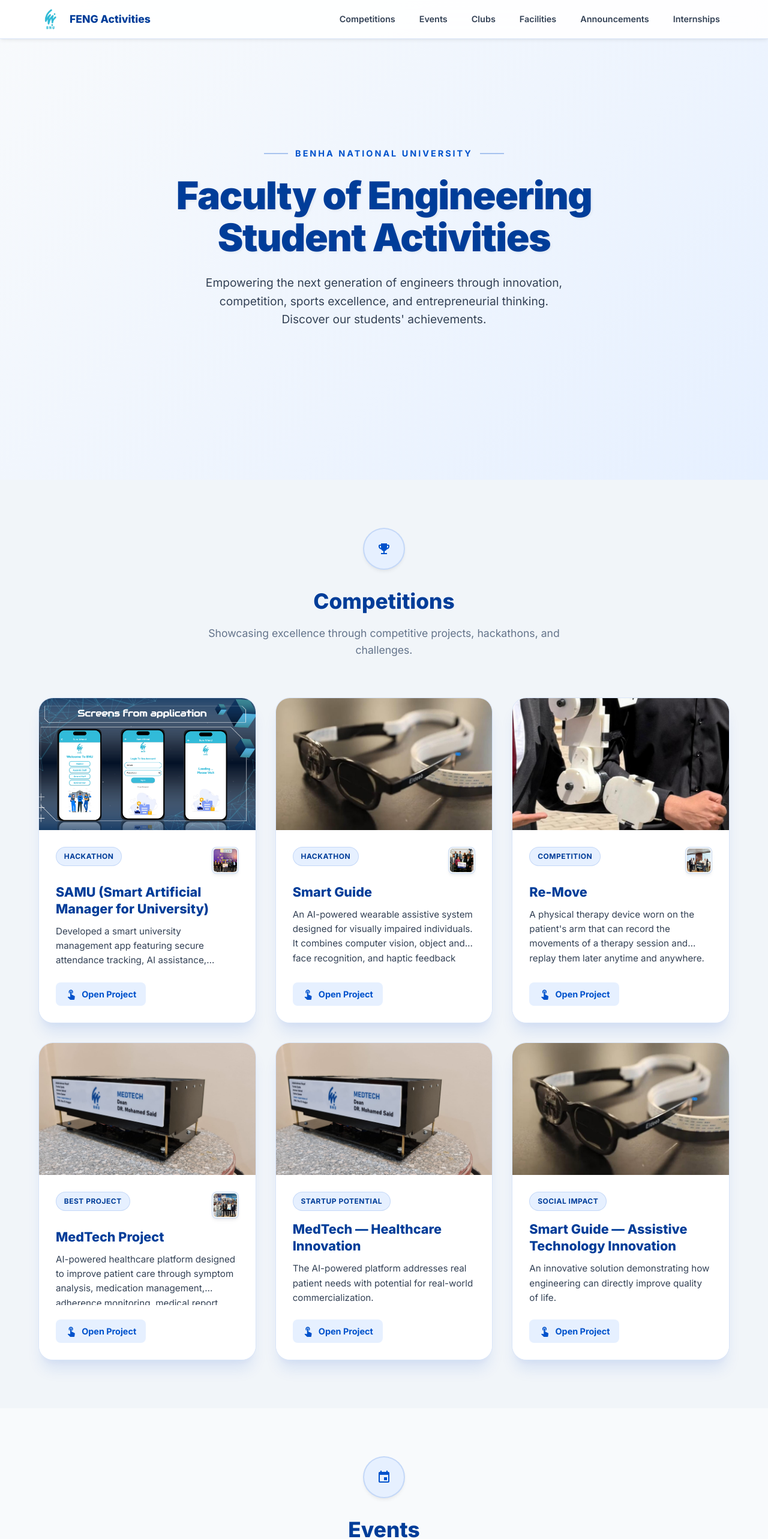
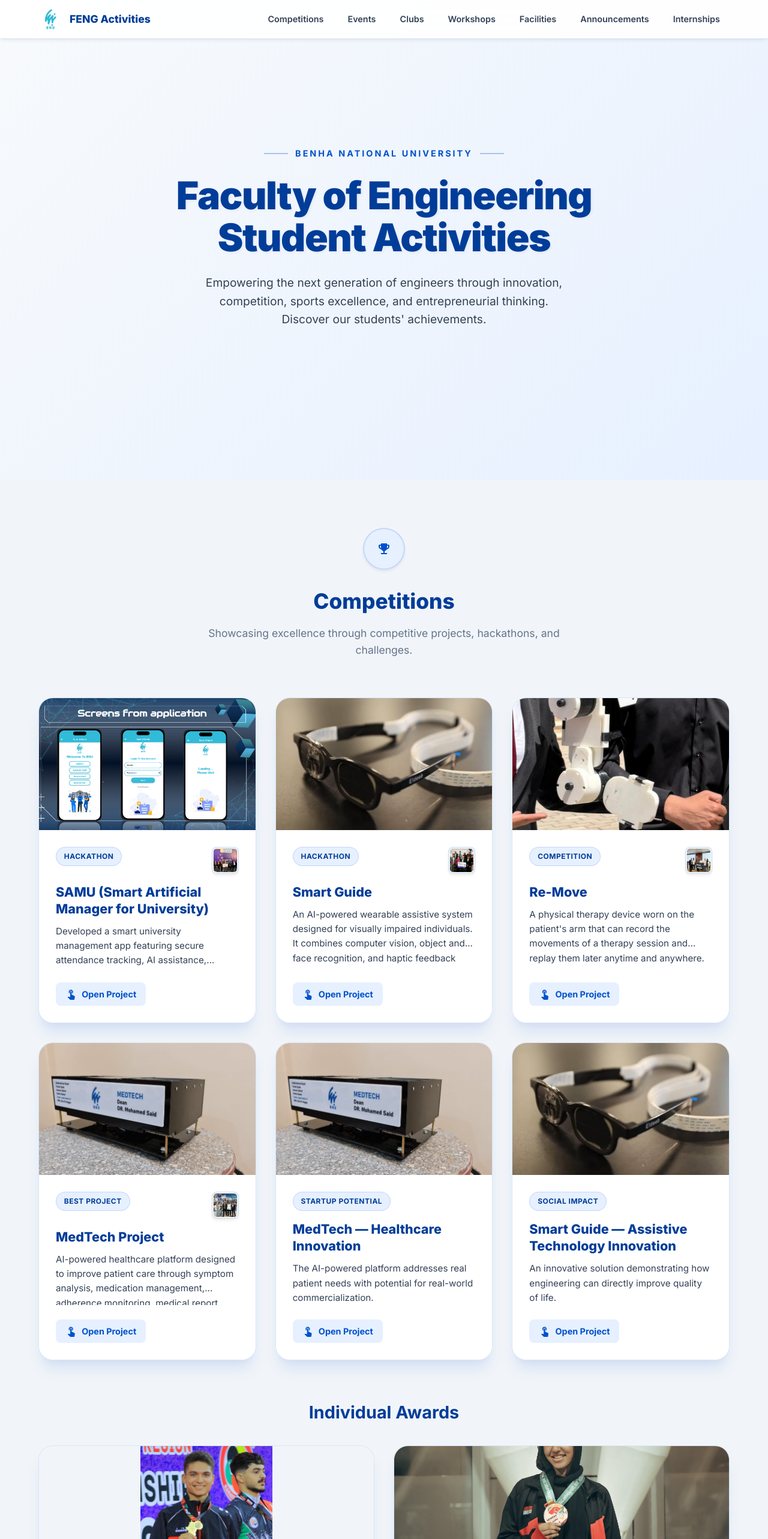
Before and after one commit to moatazmohamedcr852-png/bnu-feng-activities, a React (Vite) app: page / in a window 1280 px wide. Shown: the top 2566 px of the page at 60% size. Built offline with nearby package versions, Linux system fonts and the light colour scheme.

Commit message:
Update events, add workshops, and individual awards subcategory

```diff
--- a/src/components/Navbar.jsx
+++ b/src/components/Navbar.jsx
@@ -19,6 +19,7 @@ const Navbar = () => {
           <a href={getHref('#competitions')} className="nav-link">Competitions</a>
           <a href={getHref('#events')} className="nav-link">Events</a>
           <a href={getHref('#clubs')} className="nav-link">Clubs</a>
+          <a href={getHref('#workshops')} className="nav-link">Workshops</a>
           <a href={getHref('#facilities')} className="nav-link">Facilities</a>
           <a href={getHref('#announcements')} className="nav-link">Announcements</a>
           <a href={getHref('#internships')} className="nav-link">Internships</a>
@@ -38,6 +39,10 @@ const Navbar = () => {
           <span className="material-icons">groups</span>
           <span>Clubs</span>
         </a>
+        <a href={getHref('#workshops')} className="mobile-nav-item">
+          <span className="material-icons">construction</span>
+          <span>Workshops</span>
+        </a>
         <a href={getHref('#facilities')} className="mobile-nav-item">
           <span className="material-icons">business</span>
           <span>Facilities</span>
--- a/src/data.js
+++ b/src/data.js
@@ -114,7 +114,8 @@ export const projectsData = [
   },
   {
     id: "omar-sherif",
-    category: "events",
+    category: "competitions",
+    subcategory: "individual-awards",
     title: "North Africa Karate Championship",
     description: "National karate team player representing Benha National University in the North Africa Championship.",
     story: "Omar Sherif has dedicated his life to martial arts. Competing against the best in North Africa, he has proven his mettle and brought glory to his university.",
@@ -131,7 +132,8 @@ export const projectsData = [
   },
   {
     id: "malak-judo",
-    category: "events",
+    category: "competitions",
+    subcategory: "individual-awards",
     title: "University Judo Championships",
     description: "1st place in University Championship twice in a row / 3rd place in Africa / 2nd place in Open Republic Women",
     story: "Malak's sheer discipline on the mat has led to consecutive victories at the highest university and national levels, making her an inspiration to all student athletes.",
@@ -148,7 +150,7 @@ export const projectsData = [
 
   {
     id: "arduino-workshop",
-    category: "clubs",
+    category: "workshops",
     title: "Arduino & Embedded Systems Workshop",
     description: "A hands-on workshop environment where students learn the fundamentals of electronics and microcontrollers.",
     story: "From flashing their first LED to building complex IoT systems, students found a home in the Arduino workshop. It continues to be the starting point for FENG's brightest hardware engineers.",
@@ -158,7 +160,7 @@ export const projectsData = [
   },
   {
     id: "ieee-branch",
-    category: "clubs",
+    category: "workshops",
     title: "IEEE Student Branch — Technical Sessions",
     description: "The premier technical organization dedicated to advancing technology for the benefit of humanity.",
     story: "The IEEE student branch bridges the gap between academics and industry. By hosting countless seminars and workshops, they foster a culture of continuous learning and global networking.",
@@ -168,7 +170,7 @@ export const projectsData = [
   },
   {
     id: "science-day",
-    category: "clubs",
+    category: "events",
     title: "FENG Science Day",
     description: "Annual science day featuring student project presentations, technical demonstrations, and awards.",
     story: "A celebration of intellect and hard work. Science Day brings together students, faculty, and industry leaders to marvel at the innovative solutions crafted throughout the academic year.",
--- a/src/pages/Home.jsx
+++ b/src/pages/Home.jsx
@@ -37,7 +37,16 @@ const Home = () => {
           </p>
         </div>
         <div className="activities-grid">
-          {getProjectsByCategory('competitions').map(project => (
+          {projectsData.filter(p => p.category === 'competitions' && p.subcategory !== 'individual-awards' && !p.parentId).map(project => (
+            <ActivityCard key={project.id} project={project} />
+          ))}
+        </div>
+
+        <h3 style={{ marginTop: '4rem', marginBottom: '2rem', textAlign: 'center', fontSize: '1.8rem', color: 'var(--primary-dark)' }}>
+          Individual Awards
+        </h3>
+        <div className="activities-grid">
+          {projectsData.filter(p => p.category === 'competitions' && p.subcategory === 'individual-awards' && !p.parentId).map(project => (
             <ActivityCard key={project.id} project={project} />
           ))}
         </div>
@@ -72,6 +81,23 @@ const Home = () => {
         </div>
         <div className="activities-grid">
           {getProjectsByCategory('clubs').map(project => (
+            <ActivityCard key={project.id} project={project} />
+          ))}
+        </div>
+      </section>
+
+      <section id="workshops" className="category-section cat-workshops">
+        <div className="category-header">
+          <div className="category-icon">
+            <span className="material-icons">construction</span>
+          </div>
+          <h2 className="category-title">Workshops</h2>
+          <p className="category-description">
+            Hands-on training and technical sessions led by experts and innovators.
+          </p>
+        </div>
+        <div className="activities-grid">
+          {getProjectsByCategory('workshops').map(project => (
             <ActivityCard key={project.id} project={project} />
           ))}
         </div>
```
